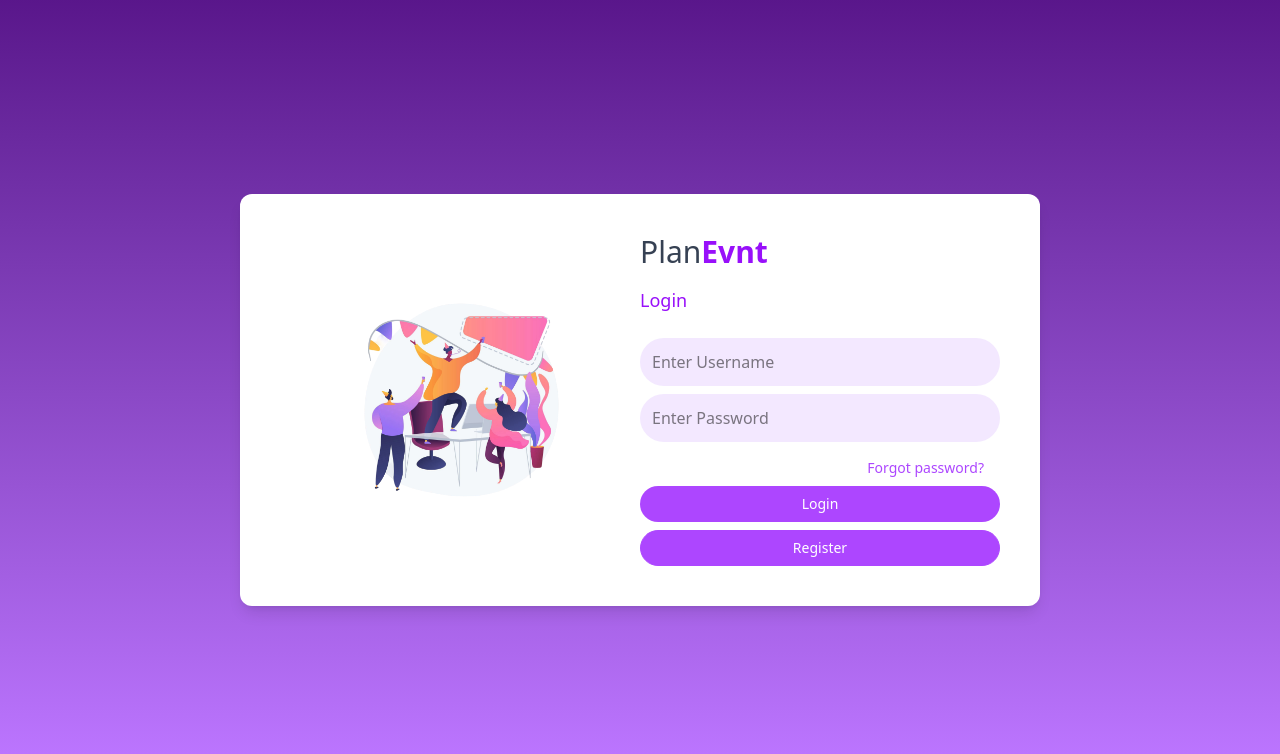
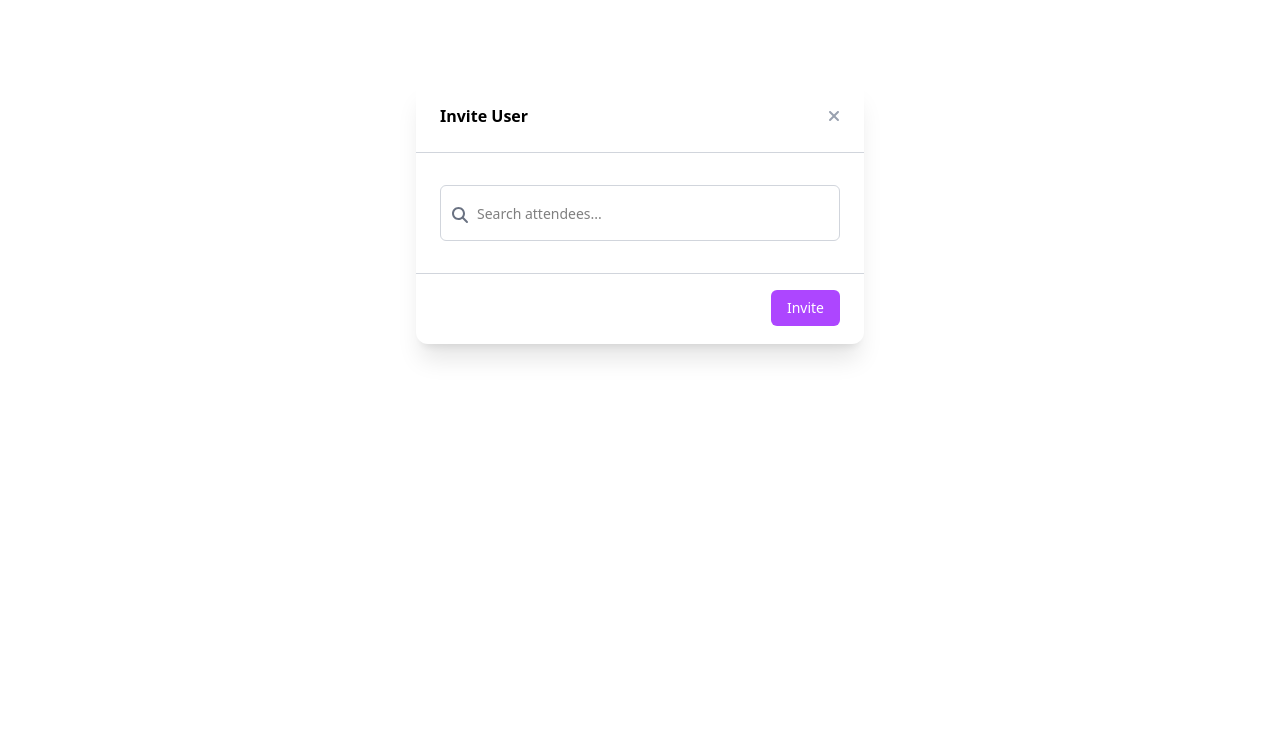
Before and after one commit to BachNguyenT/FullStackDev_Group4_Project, a React (Vite) app: page /workspace in a window 1280 px wide. Before the commit this address led to /login. Shown: the top 754 px of the page. Built offline with nearby package versions, Linux system fonts and the light colour scheme; no server answers.

Commit message:
update modal

```diff
--- /dev/null
+++ b/src/components/ui/components/modals/SearchModal.tsx
@@ -0,0 +1,68 @@
+import { Button } from "@/components/ui/components/Button";
+import { FontAwesomeIcon } from "@fortawesome/react-fontawesome";
+import { faMagnifyingGlass, faTimes } from "@fortawesome/free-solid-svg-icons";
+import { useState } from "react";
+
+interface ConfirmModalProps {
+    title: string;
+    message: string;
+    onConfirm: () => void;
+    onCancel: () => void;
+}
+
+function SearchModal({
+    title,
+    onConfirm,
+    onCancel,
+}: ConfirmModalProps) {
+    const [isLoading, setIsLoading] = useState(false);
+    const handlePropagation = (e: React.MouseEvent) => {
+        e.stopPropagation();
+    };
+
+    return (
+        <div className="fixed inset-0 backdrop-blur-md z-50" onClick={onCancel}>
+            <div
+                className="bg-white rounded-xl shadow-xl w-full max-w-md mx-auto h-66 mt-20"
+                onClick={handlePropagation}
+            >
+                <div className="">
+                    <div className="flex items-center justify-between p-6">
+                        <h2 className="text-1xl font-semibold">{title || "Invite User"}</h2>
+                        <div onClick={onCancel} className="cursor-pointer text-gray-400 hover:text-gray-800">
+                            <FontAwesomeIcon icon={faTimes} />
+                        </div>
+                    </div>
+                    {/* Border */}
+                    <div className="border-b border-gray-300 mb-4"></div>
+
+                    <div className="relative px-6 py-4">
+                        <input
+                            type="text"
+                            placeholder="Search attendees..."
+                            className="text-sm border border-gray-300 rounded-md block w-full h-14 pl-9"
+                        />
+                        <FontAwesomeIcon
+                            icon={faMagnifyingGlass}
+                            className="absolute left-9 top-9.5 text-gray-500 text-base"
+                        />
+                    </div>
+
+                    {/* Border */}
+                    <div className="border-b border-gray-300 mb-4 mt-4"></div>
+                    <div className="flex justify-end  mr-6 mt-1">
+                        <Button
+                            animated={false}
+                            className="ml-2 bg-purple-500 text-white hover:bg-purple-700 hover:scale-105  focus:outline-none focus:ring-2 focus:ring-purple-500 focus:ring-opacity-50"
+                            onClick={async () => { setIsLoading(true); await onConfirm(); setIsLoading(false); }}
+                            disabled={isLoading}
+                        >
+                            {isLoading ? "Loading..." : "Invite"}
+                        </Button>
+                    </div>
+                </div>
+            </div>
+        </div>
+    );
+}
+export default SearchModal;
--- a/src/components/ui/components/modals/index.tsx
+++ b/src/components/ui/components/modals/index.tsx
@@ -1,2 +1,3 @@
 export { default as ConfirmModal } from "./ConfirmModal";
 export { default as InfoModal } from "./InfoModal";
+export { default as SearchModal } from "./SearchModal";
--- a/src/main.tsx
+++ b/src/main.tsx
@@ -3,8 +3,9 @@ import { createRoot } from "react-dom/client";
 import "./index.css";
 
 import App from "@/App";
+import {SearchModal} from "@/components/ui/components/modals";
 createRoot(document.getElementById("root")!).render(
   //   <StrictMode>
-  <App />
+  <SearchModal />
   //    </StrictMode>
 );
```
